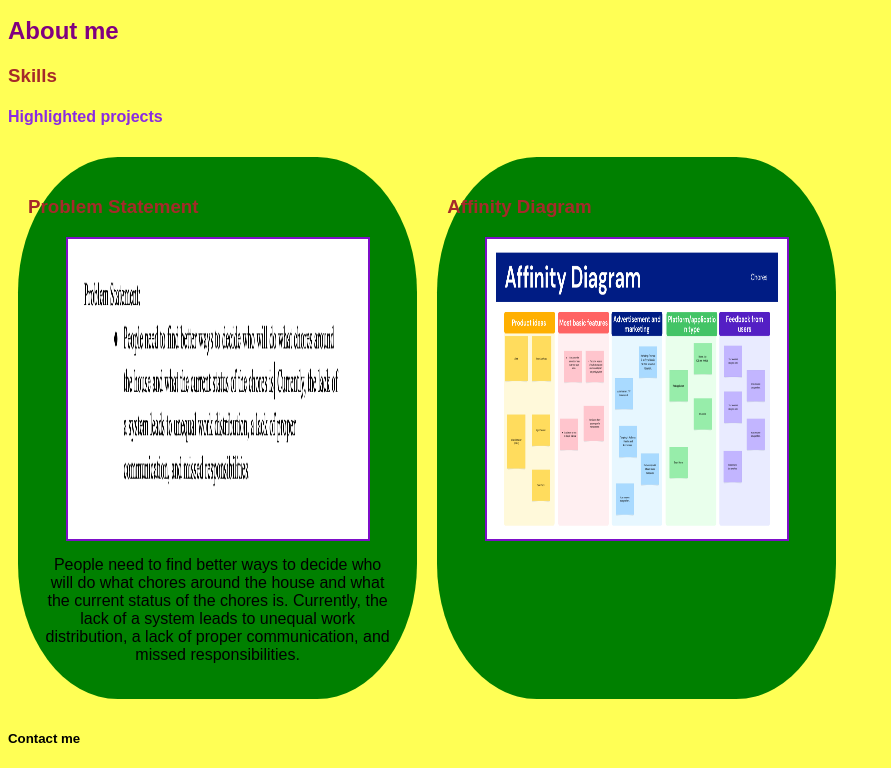
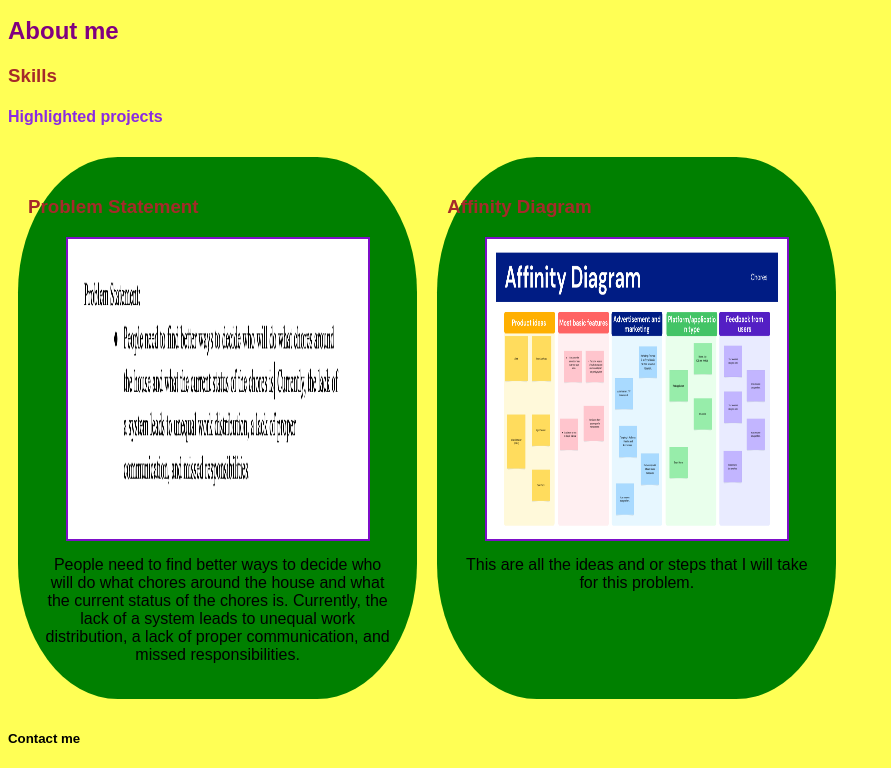
Before and after one commit to Zenkai-Jay/Zenkai-Jay.github.io, a plain HTML site: page index.html in a window 1280 px wide. Shown: the part 101-869 px from the top of the page, without its empty margins (0-891 px from the left). Drawn offline with Linux system fonts and the light colour scheme.

Commit message:
Commit 4

```diff
--- a/index.html
+++ b/index.html
@@ -38,7 +38,7 @@
                 <a href="Files/Affinity Diagram.pdf">
                     <img src="Images/Affinity Diagram.png">
                 </a>
-                 <p> </p>
+                 <p>This are all the ideas and or steps that I will take for this problem.</p>
     </section>
 
         </div>
```
